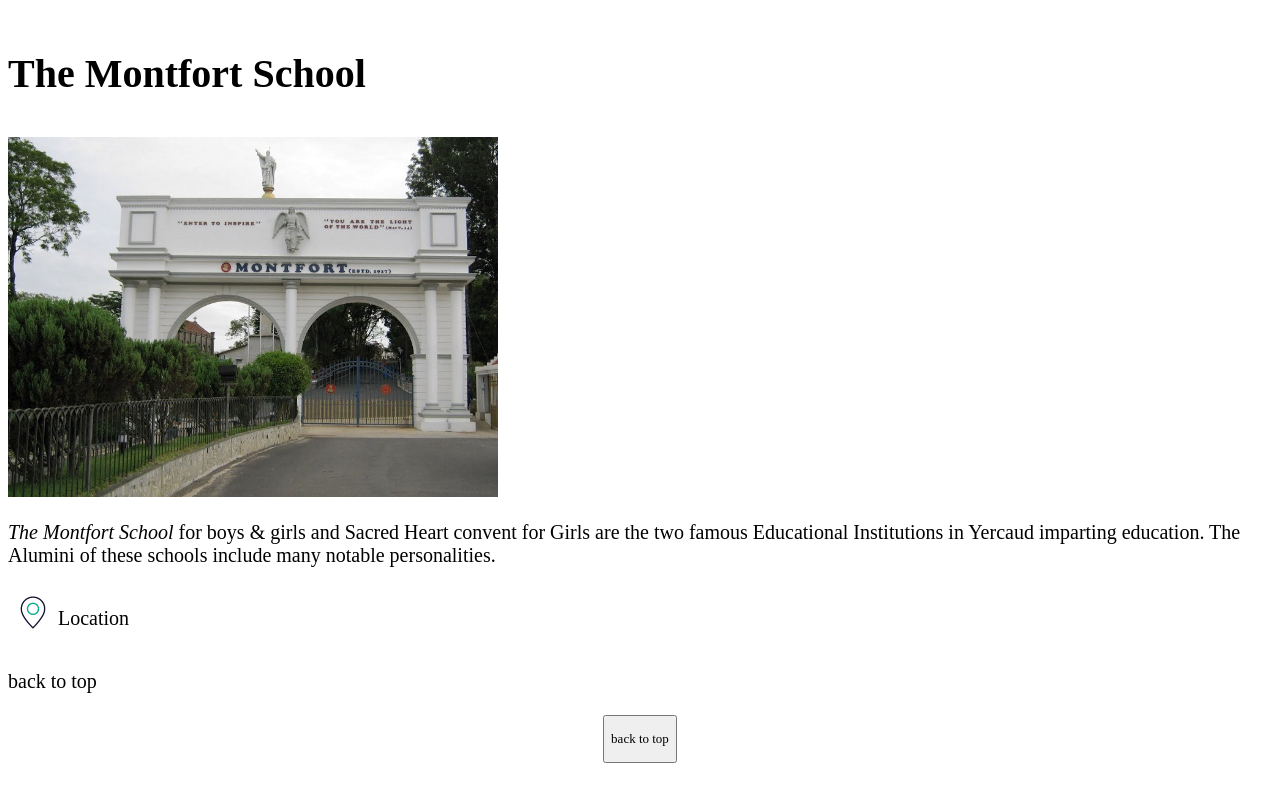
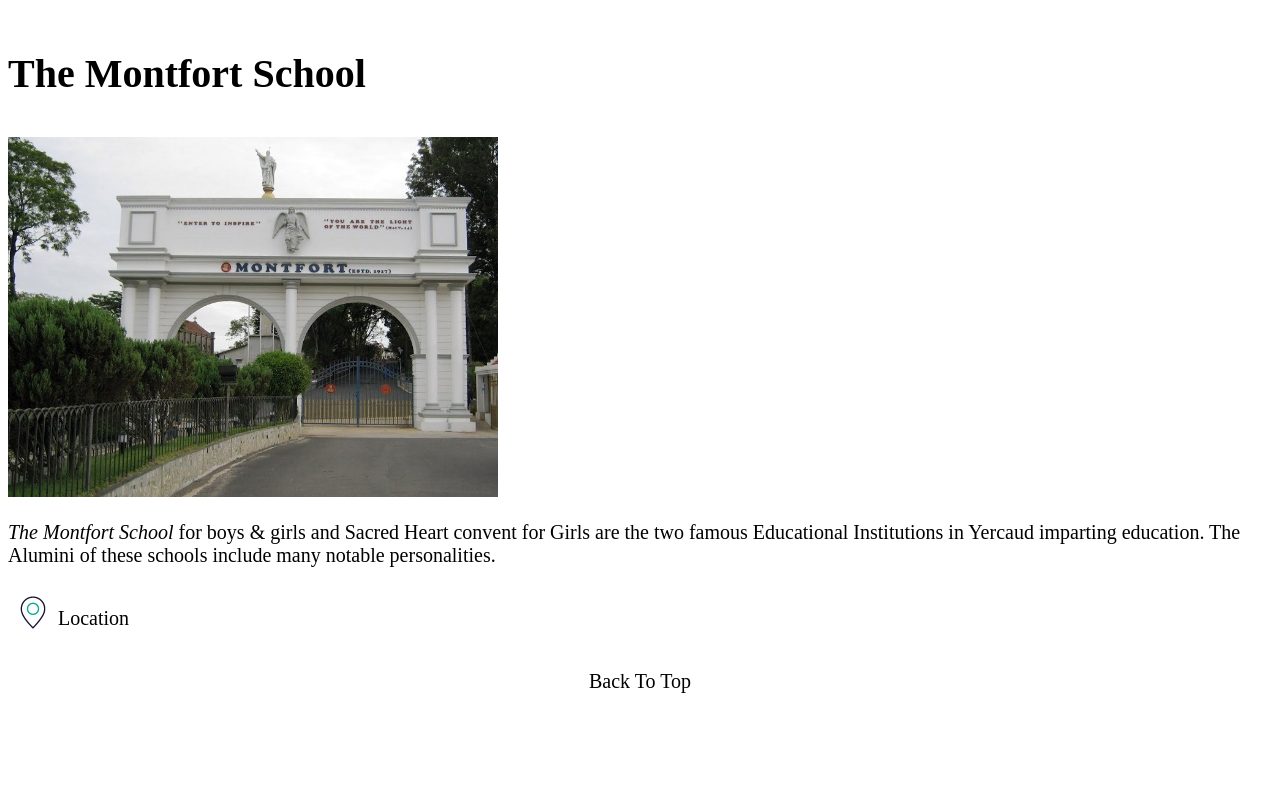
Before and after one commit to Sathiyapriyan6105/basic-tourism-website, a plain HTML site: page tourism/index.html in a window 1280 px wide. Shown: the part 5491-6276 px from the top of the page. After the commit the page ends 6204 px from the top, so only its background shows below. Drawn offline with Linux system fonts and the light colour scheme; files whose address does not match are found by name.

Commit message:
updated
I am removing the unwanted files  and I am adding the back to top text it will move upward direction and show the start page

```diff
--- a/styles.css
+++ b/styles.css
@@ -37,3 +37,21 @@ a:active{
 body{
     background-color: white;
 }
+.button{
+    font-family: Cascadia Code;
+    font-size: 20px;
+    border: 1px black;
+    border-width: 15px;
+}
+.button:link{
+    color: black;
+    text-decoration: none;
+}
+.button:hover{
+    color: black;
+    text-decoration: none;
+}
+.button:active{
+    color: black;
+    text-decoration: none;
+}
--- a/tourism/index.html
+++ b/tourism/index.html
@@ -129,7 +129,8 @@
     <img src="C:\Users\admin\Desktop\Task 1\basic-tourism-website\image\18-location-pin-outline.gif"width="50px" height="50px"  >
     <p><a href="https://goo.gl/maps/G2LrBy27e3ioYX4Y6"target="blank" >Location</a> </p>
     </div>
-    <p><a href="#top">back to top</a></p>
-    <h5 style="text-align: center;"><button type="button" onclick=" " h ><p style="font-size:13px ;" >back to top</p></button></h5>
+    <p style="text-align: center;"><a href="#top"  class="button" >Back To Top</a></p>
+
+
 </body>
 </html>
```
Also changed, not shown: icon.html (deleted, +0 -18 lines).
